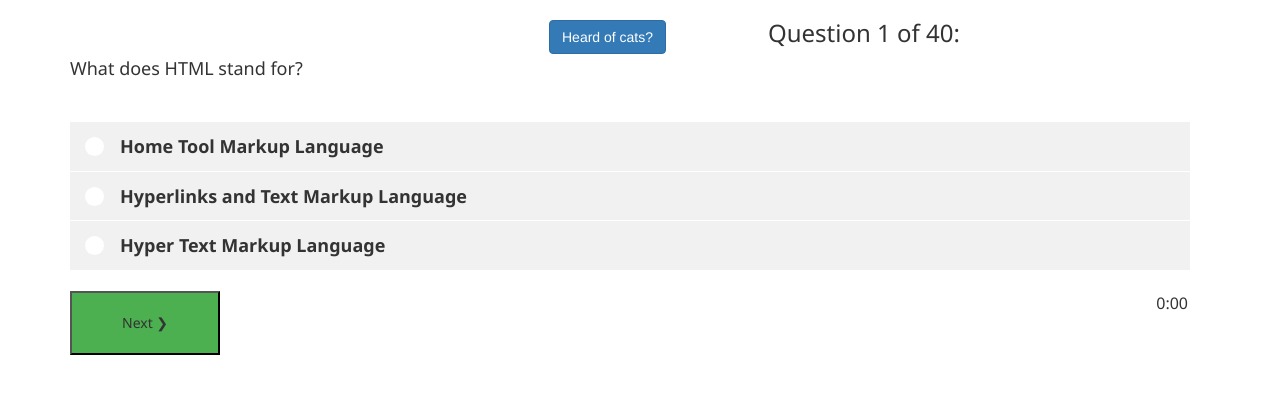
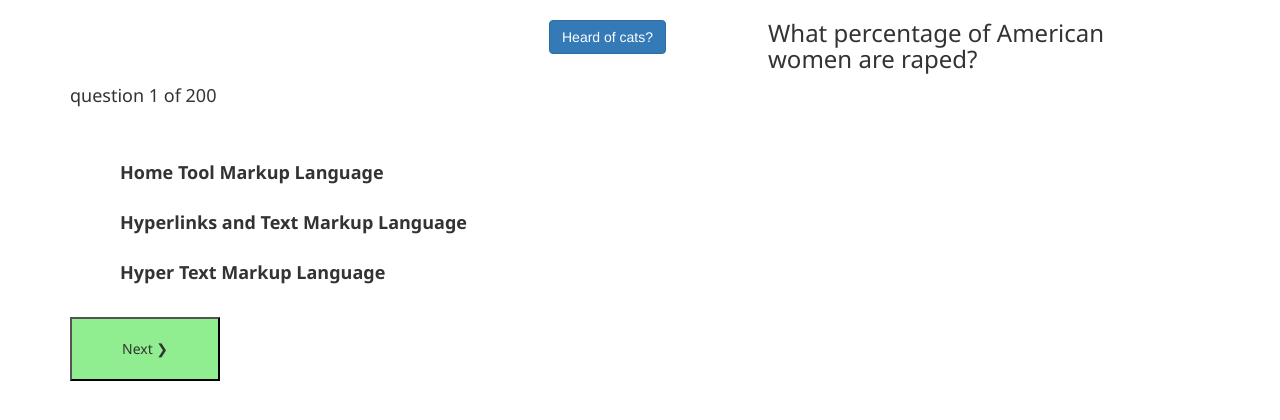
Before and after one commit to ylwfleece/hoc, an Angular app: page /question in a window 1280 px wide. Shown: the top 420 px of the page. Built offline with nearby package versions, Linux system fonts and the light colour scheme.

Commit message:
Edit css

```diff
--- a/src/app/components/question/question.component.css
+++ b/src/app/components/question/question.component.css
@@ -20,7 +20,7 @@
     padding:20px 0;
   }
   .answerbutton {
-    background-color:#4CAF50;
+    background-color: lightgreen;
     padding:20px 50px;
   }
   #timespent {
@@ -34,7 +34,7 @@
   }
   /* The radiocontainer */
   .radiocontainer {
-    background-color:#f1f1f1;
+    background-color: white;
     display: block;
     position: relative;
     padding:10px 10px 10px 50px;
@@ -73,12 +73,12 @@
     /*nothing*/
   }
   .radiocontainer:hover {
-    background-color: #ddd;
+    background-color: lightgreen;
   }
 
   /* When the radio button is checked, add a blue background */
   .radiocontainer input:checked ~ .checkmark {
-    background-color: #2196F3;
+    background-color:purple;
   }
 
   /* Create the indicator (the dot/circle - hidden when not checked) */
--- a/src/app/components/question/question.component.html
+++ b/src/app/components/question/question.component.html
@@ -9,8 +9,8 @@
   <div id="quizmain">
     <div id="quizcontainer">
 
-      <h3>Question {{questionNum}} of 40:</h3>
-      <p id="qtext">What does HTML stand for?</p>
+      <h3>What percentage of American women are raped?</h3>
+      <p id="qtext">question {{questionNum}} of 200</p>
       <form role="form" id="quizform" name="quizform" action='quiztest.asp?qtest=HTML' method='post'>
         <input type="hidden" name="answers" value="0000000000000000000000000000000000000000">
         <input type="hidden" name="nextnumber">
@@ -26,7 +26,7 @@
         </div>
         <div id="answerbuttoncontainer">
           <button class="answerbutton w3-btn" type="submit">Next &#10095;</button>
-          <input type="text" readonly id="timespent" value="0:00">
+          <!-- <input type="text" readonly id="timespent" value="0:00"> -->
         </div>
       </form>
 
```
Also changed, not shown: questions.txt.
